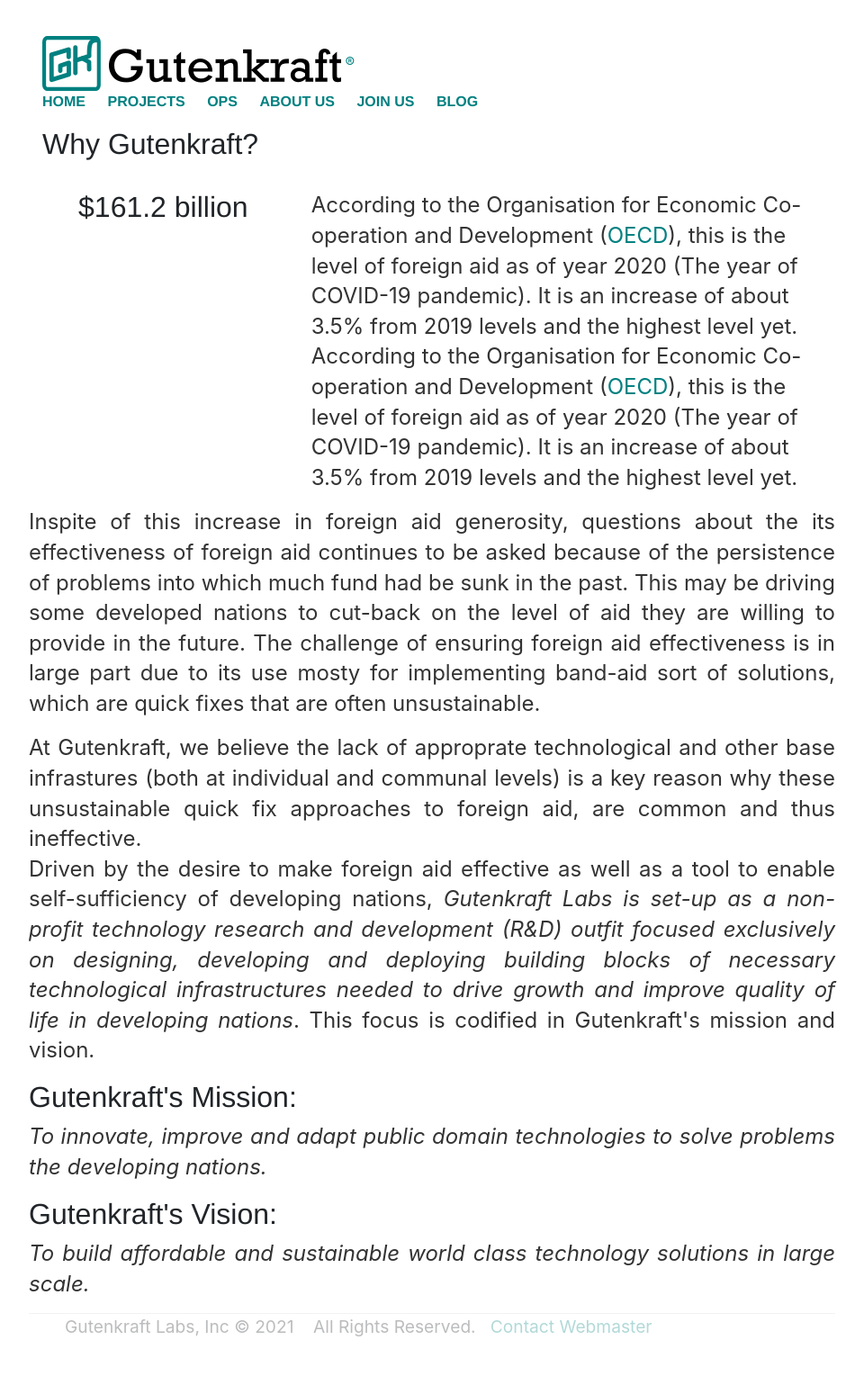
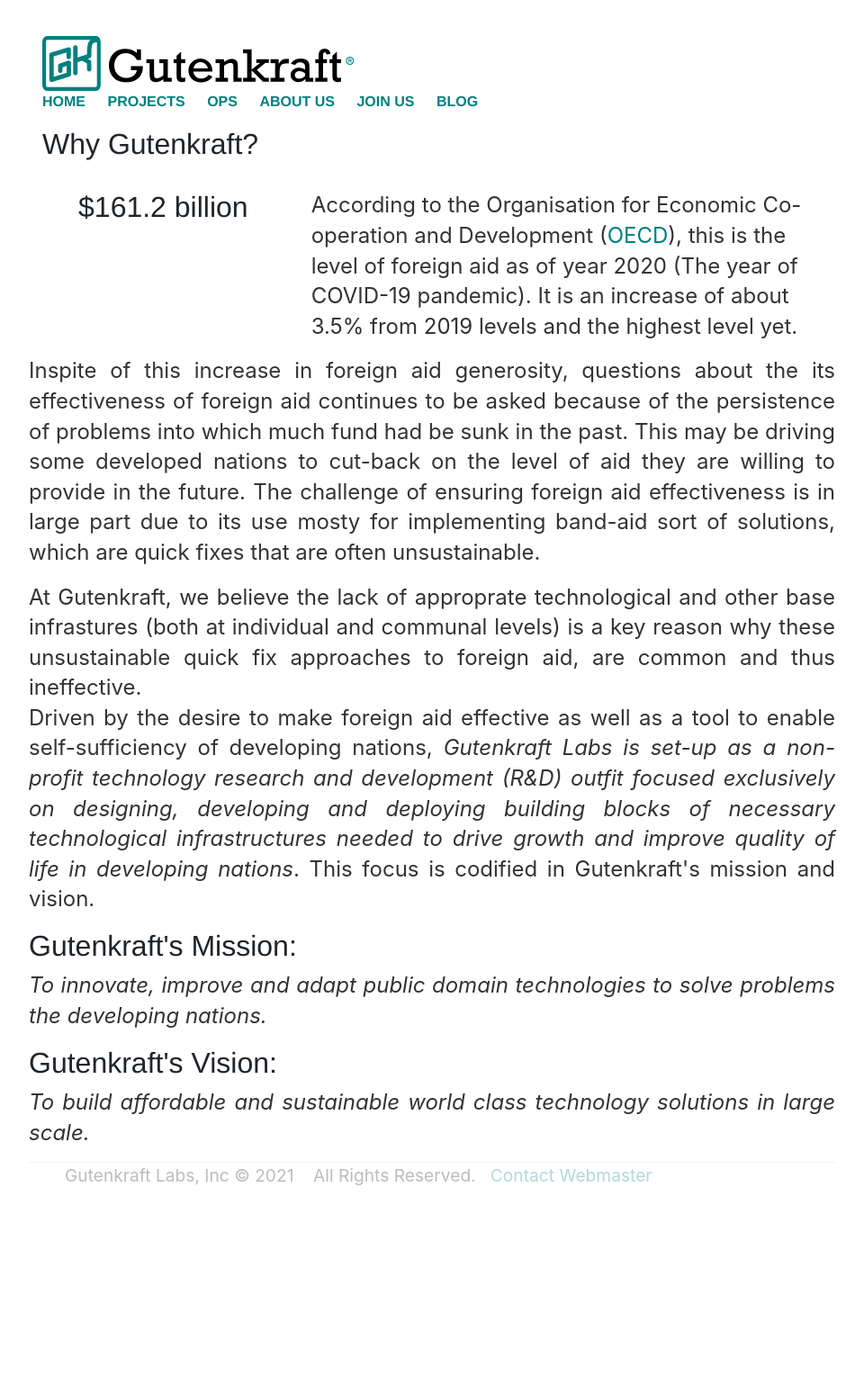
Before and after one commit to oferonmi/datafilik.github.io, a Jekyll site: the page built from index.html, in a window 1280 px wide. Shown: the whole page at 90% size, without its empty margins (160-1120 px from the left). Built offline with Jekyll 4.4.1, drawn with Linux system fonts in a browser that asks for light colours; after the commit the page ends 1361 px from its top, so only the background shows below that.

Commit message:
content update

```diff
--- a/index.html
+++ b/index.html
@@ -10,7 +10,6 @@
 		<div class="col-4 text-center"><h1>$161.2 billion</h1></div>
 		<div class="col-8 text-start fs-2">
 			<p class="fs-2">
-				According to the Organisation for Economic Co-operation and Development (<a href="https://www.oecd.org/newsroom/covid-19-spending-helped-to-lift-foreign-aid-to-an-all-time-high-in-2020-but-more-effort-needed.htm">OECD</a>), this is the level of foreign aid as of year 2020 (The year of COVID-19 pandemic). It is an increase of about 3.5% from 2019 levels and the highest level yet.
 				According to the Organisation for Economic Co-operation and Development (<a href="https://www.oecd.org/newsroom/covid-19-spending-helped-to-lift-foreign-aid-to-an-all-time-high-in-2020-but-more-effort-needed.htm">OECD</a>), this is the level of foreign aid as of year 2020 (The year of COVID-19 pandemic). It is an increase of about 3.5% from 2019 levels and the highest level yet.
 			</p>
 		</div>
```
